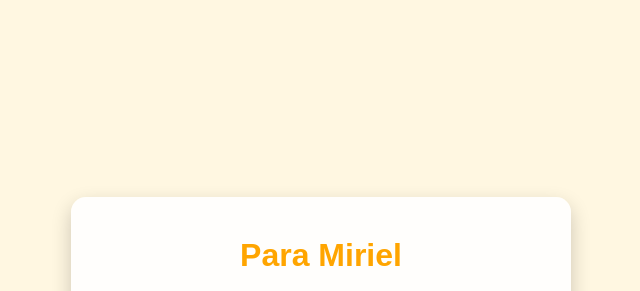
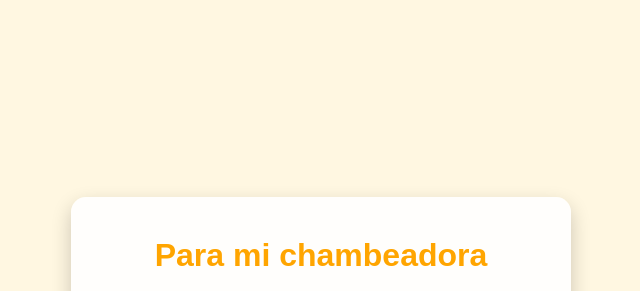
Before and after one commit to Tavoluis2552/mirielfloresamarillas, a plain HTML site: page index.html in a window 1280 px wide. Both pictures are taken after a click on the button "Comenzar". Shown: the top 291 px of the page, without its empty margins (319-959 px from the left). Drawn offline with Linux system fonts and the light colour scheme.

Commit message:
Update index.html

```diff
--- a/index.html
+++ b/index.html
@@ -17,7 +17,7 @@
 
         <!-- Sección de contenido oculto al inicio -->
         <div class="contenido" id="contenido" style="display: none;">
-            <h2>Para Miriel</h2>
+            <h2>Para mi chambeadora</h2>
             <p id="mensajeBonito">Eres una mujer fuerte, valiente y llena de luz. Cada día me inspiras a ser mejor.</p>
             <img src="https://img.freepik.com/vector-gratis/ilustracion-vector-flor-acuarela-estilo-colorido_341269-945.jpg?semt=ais_hybrid" alt="Flores Amarillas" id="flores">
 
```
